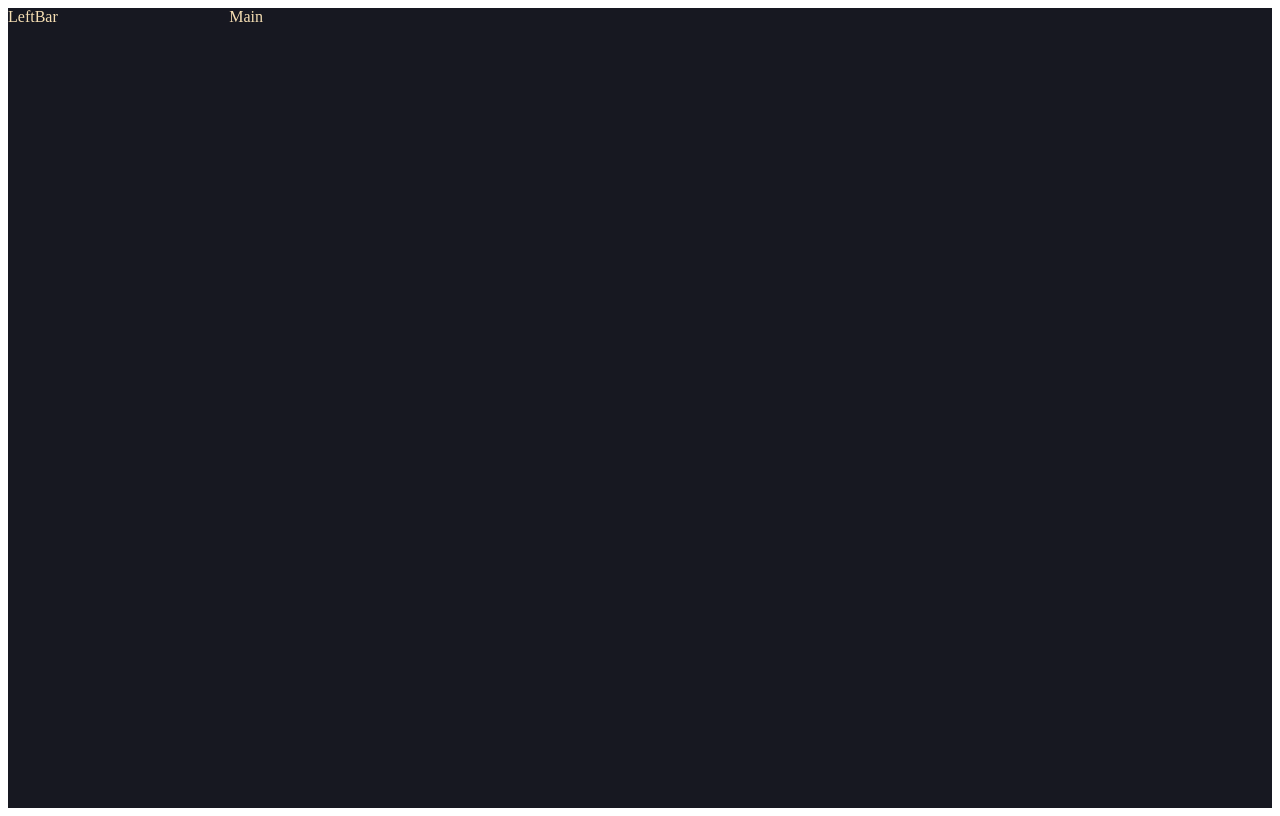
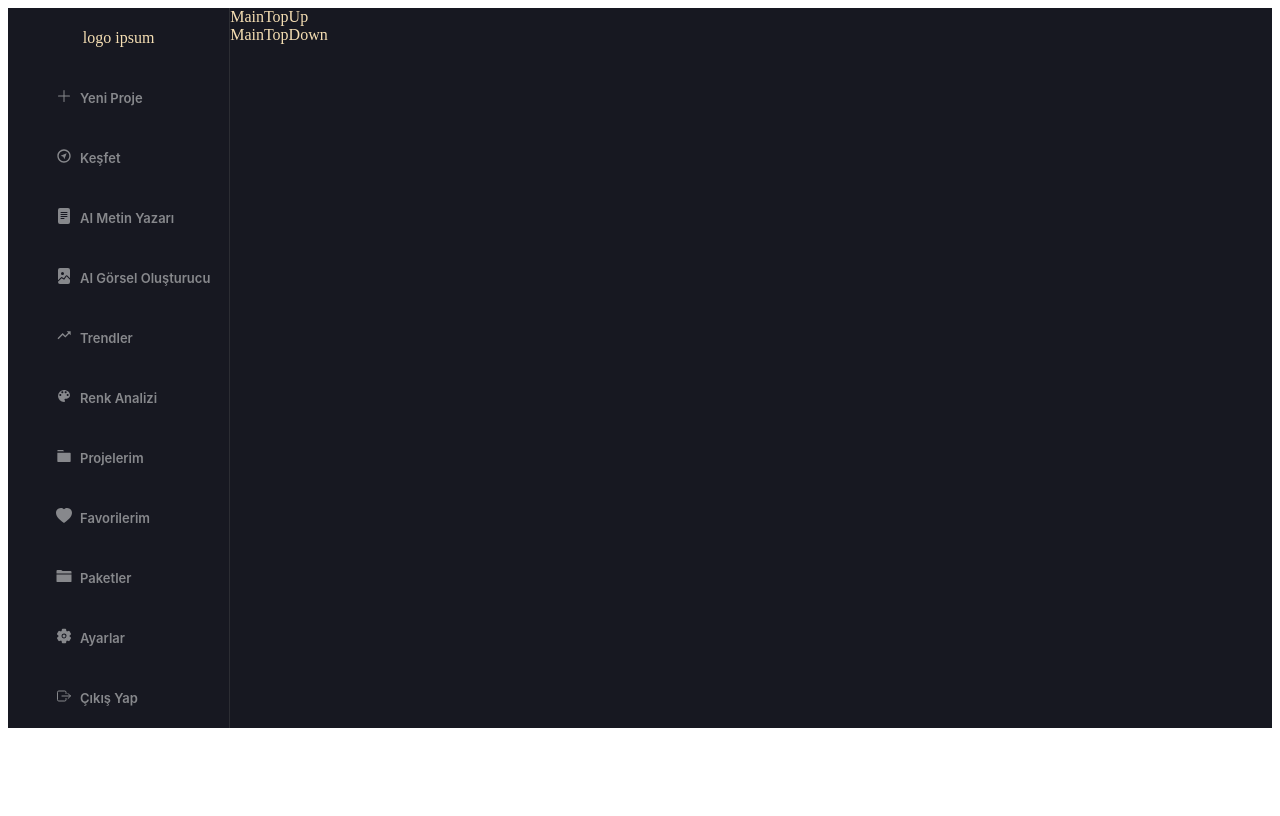
Before and after one commit to ersenozturk/pux, a React (Create React App) app: page / in a window 1280 px wide. Built offline with nearby package versions, Linux system fonts and the light colour scheme.

Commit message:
leftbar structure created

```diff
--- a/src/App.css
+++ b/src/App.css
@@ -1,6 +1,6 @@
 .App {
     width: 100%;
-    height: 100vh;
+    /* height: 100vh; */
     background-color: #171821;
     color: wheat;
     display: flex;
--- a/src/components/leftBar/LeftBar.jsx
+++ b/src/components/leftBar/LeftBar.jsx
@@ -1,9 +1,63 @@
 import React from 'react'
 import styles from './LeftBar.module.css'
+import { BsPlusLg, BsFillFileTextFill, BsFileImageFill, BsFillHeartFill } from "react-icons/bs";
+import { RiCompassDiscoverLine, RiFolder3Fill } from "react-icons/ri";
+import { BiTrendingUp } from "react-icons/bi";
+import { MdColorLens } from "react-icons/md";
+import { IoFolderSharp, IoSettings, IoExitOutline } from "react-icons/io5";
 
 const LeftBar = () => {
   return (
-    <div className={styles.leftBar}>LeftBar</div>
+    <div className={styles.leftBar}>
+      <div className={styles.logoipsum}>
+          <span>logo</span> <span>ipsum</span>
+      </div>
+      <div className={styles.menuItem}>
+        <div className={`${styles.icon} ${styles.add}`}> <BsPlusLg /> </div>
+        <div className={styles.iconText}>Yeni Proje </div>
+      </div>
+      <div className={styles.menuItem}>
+        <div className={styles.icon}> <RiCompassDiscoverLine /> </div>
+        <div className={styles.iconText}>Keşfet </div>
+      </div>
+      <div className={styles.menuItem}>
+        <div className={styles.icon}> <BsFillFileTextFill /> </div>
+        <div className={styles.iconText}>AI Metin Yazarı </div>
+      </div>
+      <div className={styles.menuItem}>
+        <div className={styles.icon}> <BsFileImageFill /> </div>
+        <div className={styles.iconText}>AI Görsel Oluşturucu </div>
+      </div>
+      <div className={styles.menuItem}>
+        <div className={styles.icon}> <BiTrendingUp /> </div>
+        <div className={styles.iconText}>Trendler </div>
+      </div>
+      <div className={styles.menuItem}>
+        <div className={styles.icon}> <MdColorLens /> </div>
+        <div className={styles.iconText}>Renk Analizi </div>
+      </div>
+      <div className={styles.menuItem}>
+        <div className={styles.icon}> <RiFolder3Fill /> </div>
+        <div className={styles.iconText}>Projelerim</div>
+      </div>
+      <div className={styles.menuItem}>
+        <div className={styles.icon}> <BsFillHeartFill /> </div>
+        <div className={styles.iconText}>Favorilerim</div>
+      </div>
+      <div className={styles.menuItem}>
+        <div className={styles.icon}> <IoFolderSharp /> </div>
+        <div className={styles.iconText}>Paketler</div>
+      </div>
+      <div className={styles.menuItem}>
+        <div className={styles.icon}> <IoSettings /> </div>
+        <div className={styles.iconText}>Ayarlar</div>
+      </div>
+      <div className={styles.menuItem}>
+        <div className={styles.icon}> <IoExitOutline /> </div>
+        <div className={styles.iconText}>Çıkış Yap </div>
+      </div>
+
+    </div>
   )
 }
 
--- a/src/components/leftBar/LeftBar.module.css
+++ b/src/components/leftBar/LeftBar.module.css
@@ -1,3 +1,43 @@
-.leftBar{
-    width: 17.5%;
+.leftBar {
+  width: 17.5%;
+  border-right: 1px solid #2c2d33;
 }
+
+.logoipsum {
+  width: 100%;
+  text-align: center;
+  vertical-align: middle;
+  line-height:60px;
+}
+
+.menuItem {
+  display: flex;
+  align-items: center;
+  padding: 12px;
+  gap: 0.5rem;
+  margin-left: 2.25rem;
+
+  height: 2.25rem;
+  border-radius: 10px;
+}
+
+.icon {
+  color: #87888c;
+  /* height: 14.666666030883789px;
+  width: 14.666666030883789px; */
+
+  /* margin-bottom: 5px; */
+}
+
+.iconText {
+  height: 1rem;
+  font-family: "Inter";
+  font-style: normal;
+  font-weight: 600;
+  font-size: 13px;
+  line-height: 16px;
+  color: #87888c;
+  flex: none;
+  order: 1;
+  flex-grow: 0;
+}
--- a/src/components/main/Main.jsx
+++ b/src/components/main/Main.jsx
@@ -1,8 +1,14 @@
 import React from 'react'
+import styles from './Main.module.css'
+import MainTopUp from '../mainTopUp/MainTopUp'
+import MainTopDown from '../mainTopDown/MainTopDown'
 
 const Main = () => {
   return (
-    <div>Main</div>
+    <div className={styles.wrapper}>
+      <MainTopUp />
+      <MainTopDown />
+    </div>
   )
 }
 
--- /dev/null
+++ b/src/components/main/Main.module.css
@@ -0,0 +1,3 @@
+.main{
+    width: 82.5%;
+}
```
Also changed, not shown: src/components/main/Main.module.jsx (deleted), src/components/mainTopDown/MainTopDown.css (deleted), src/components/mainTopDown/MainTopDown.module.css (added).
